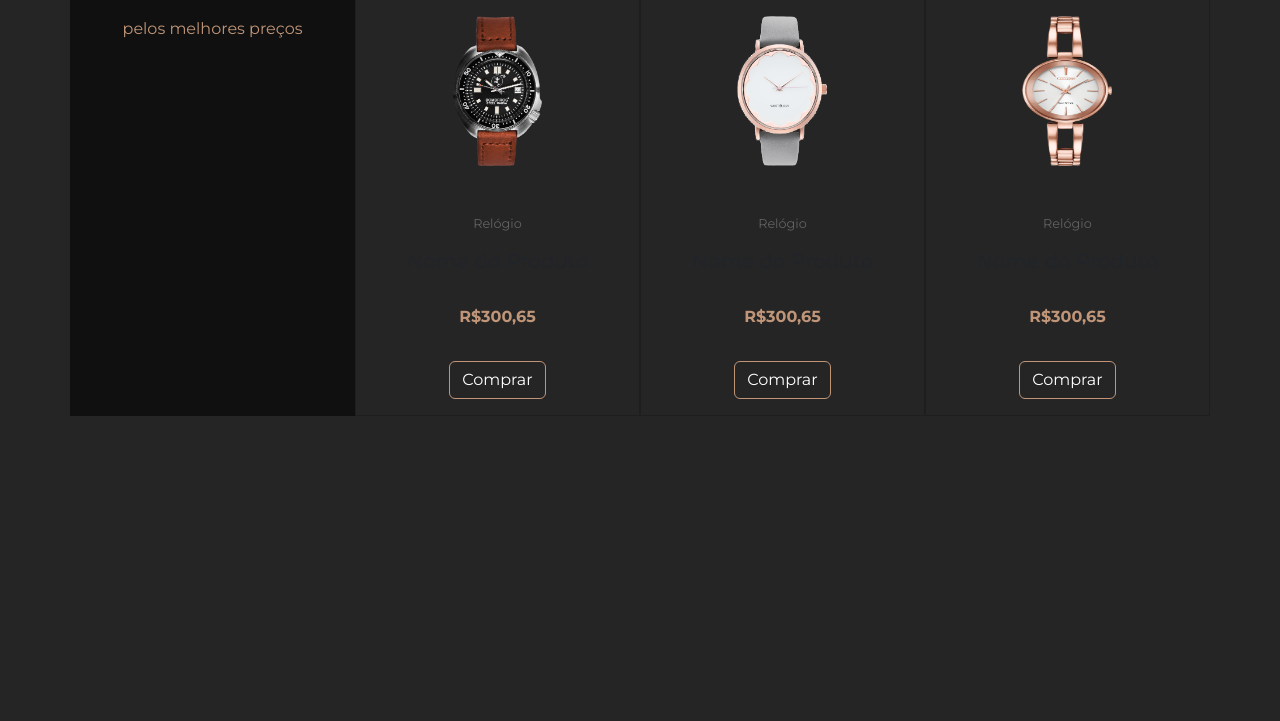
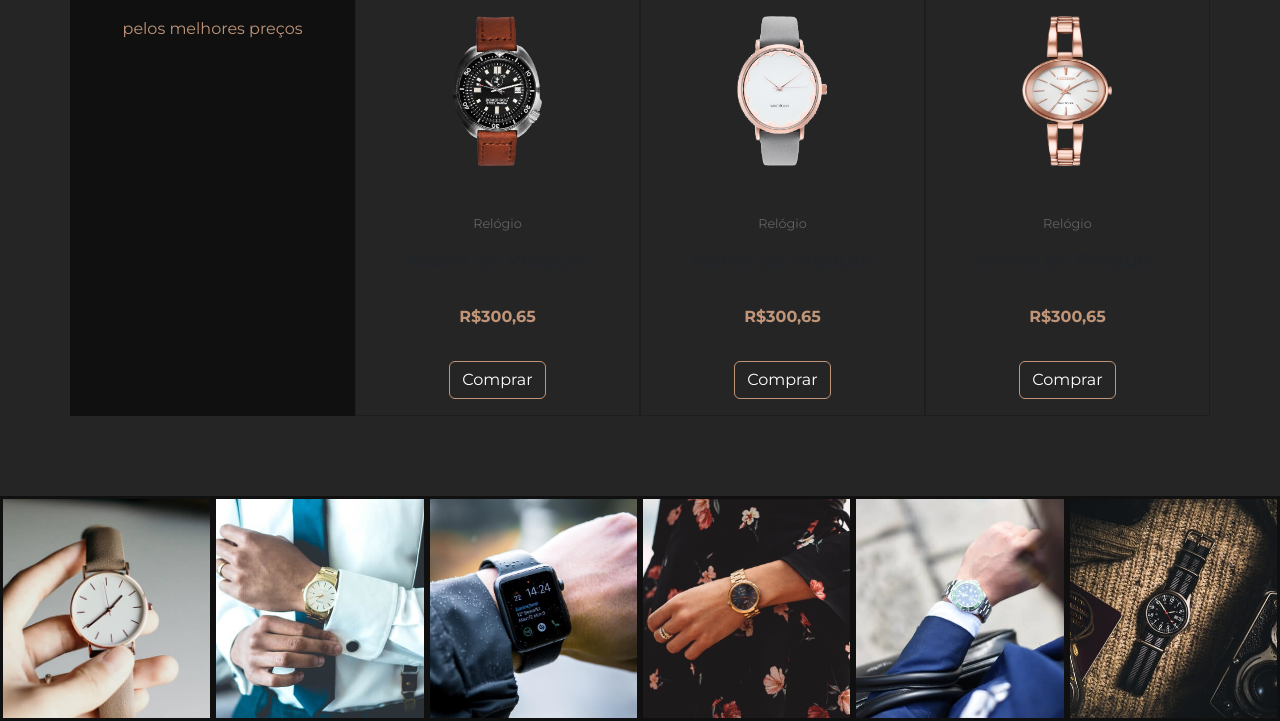
Before and after one commit to Rafaelkrc/ecommerce, a plain HTML site: page index.html in a window 1280 px wide. Shown: the part 2964-3685 px from the top of the page. Before the commit the page ends 3460 px from the top, so only its background shows below. Drawn offline with nearby package versions, Linux system fonts and the light colour scheme.

Commit message:
create gallery
close #13

```diff
--- a/assets/css/style.css
+++ b/assets/css/style.css
@@ -348,3 +348,41 @@ body {
     width: 90px;
     margin: 2em auto;
 }
+
+/* GALERIA */
+#gallery .image-container {
+    background-size: cover;
+    background-position: center;
+    height: 225px;
+    cursor: pointer;
+    transition: .5s;
+    border: 3px solid #101010;
+}
+
+#gallery .image-container:hover {
+    border: 3px solid #C09578;
+}
+
+#insta1 {
+    background-image: url(../img/insta1.jpg);
+}
+
+#insta2 {
+    background-image: url(../img/insta2.jpg);
+}
+
+#insta3 {
+    background-image: url(../img/insta3.jpg);
+}
+
+#insta4 {
+    background-image: url(../img/insta4.jpg);
+}
+
+#insta5 {
+    background-image: url(../img/insta5.jpg);
+}
+
+#insta6 {
+    background-image: url(../img/insta6.jpg);
+}
--- a/index.html
+++ b/index.html
@@ -263,5 +263,16 @@
             </div>
         </div>
     </div>
+    <!-- GALERIA -->
+    <div class="container-fluid" id="gallery">
+        <div class="row">
+            <div class="col-6 col-md-2 image-container" id="insta1"></div>
+            <div class="col-6 col-md-2 image-container" id="insta2"></div>
+            <div class="col-6 col-md-2 image-container" id="insta3"></div>
+            <div class="col-6 col-md-2 image-container" id="insta4"></div>
+            <div class="col-6 col-md-2 image-container" id="insta5"></div>
+            <div class="col-6 col-md-2 image-container" id="insta6"></div>
+        </div>
+    </div>
 </body>
 </html>
```
